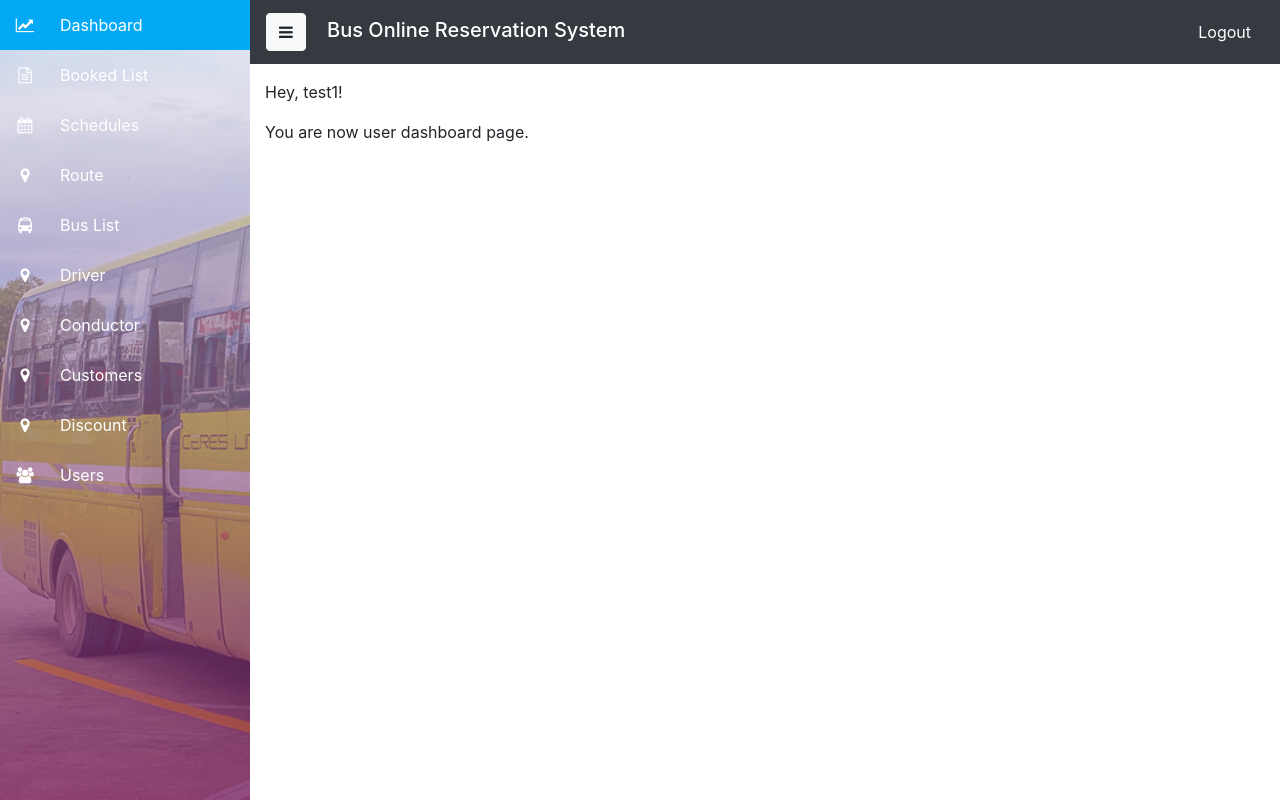
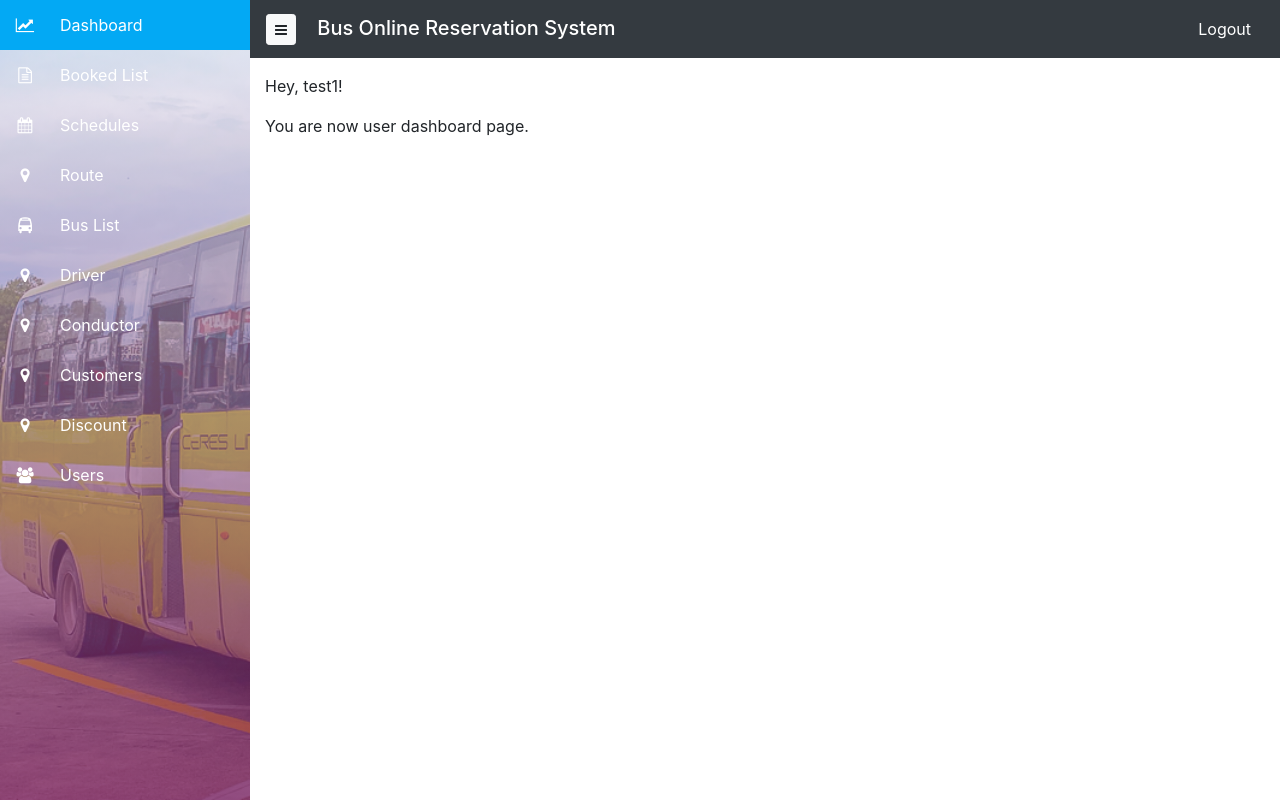
Before and after one commit to arethey/bus-booking-management-system, a PHP site: page /admin/index.php in a window 1280 px wide. Run offline with PHP 8.4, Linux system fonts and the light colour scheme; a user stored in the database is signed in.

Commit message:
modify menu button

```diff
--- a/admin/layout/navbar.php
+++ b/admin/layout/navbar.php
@@ -1,6 +1,6 @@
 <nav class="navbar navbar-dark bg-dark">
     <span class="navbar-brand mb-0 h1">
-        <button class="btn toggle btn-light mr-3" onclick="toggleMenu()">
+        <button class="btn btn-sm toggle btn-light mr-3" onclick="toggleMenu()">
             <i class="fa fa-bars" aria-hidden="true"></i>
         </button>
         Bus Online Reservation System
```
